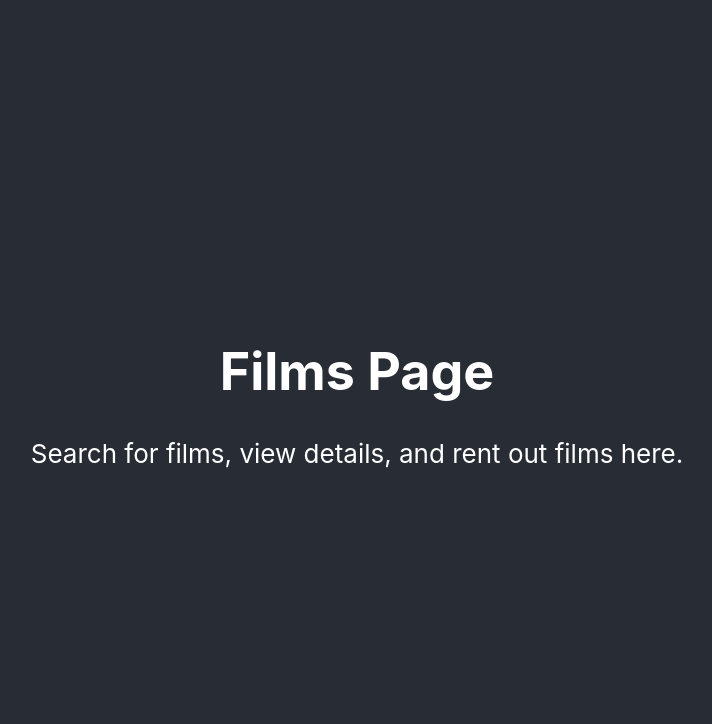
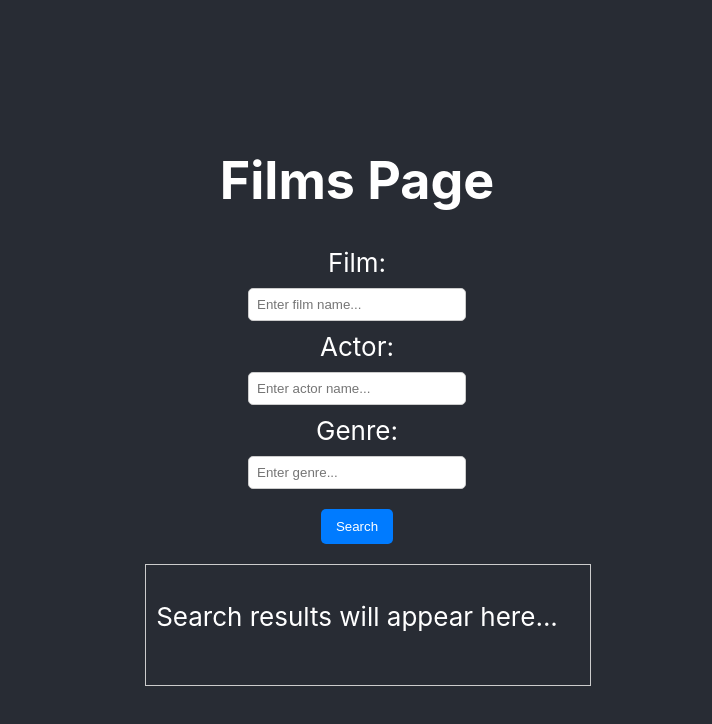
Before and after one commit to nickstern2002/sakila-frontend, a React (Create React App) app: page /films in a window 1280 px wide. Shown: the top 724 px of the page, without its empty margins (283-995 px from the left). Built offline with nearby package versions, Linux system fonts and the light colour scheme.

Commit message:
feat: add search function into films page

```diff
--- /dev/null
+++ b/src/components/FilmsPage.css
@@ -0,0 +1,42 @@
+.films-container {
+    text-align: center;
+    padding: 20px;
+}
+
+.search-box {
+    display: flex;
+    flex-direction: column;
+    align-items: center;
+    gap: 10px;
+    margin-bottom: 20px;
+}
+
+input {
+    padding: 8px;
+    width: 200px;
+    border: 1px solid #ccc;
+    border-radius: 5px;
+}
+
+.search-button {
+    padding: 10px 15px;
+    background-color: #007bff;
+    color: white;
+    border: none;
+    border-radius: 5px;
+    cursor: pointer;
+    margin-top: 10px;
+}
+
+.search-button:hover {
+    background-color: #0056b3;
+}
+
+.results-box {
+    border: 1px solid #ccc;
+    min-height: 100px;
+    width: 100%;
+    padding: 10px;
+    margin: 20px auto 0;
+    text-align: left;
+}
--- a/src/components/FilmsPage.js
+++ b/src/components/FilmsPage.js
@@ -1,10 +1,73 @@
-import React from "react";
+import React, { useState } from "react";
+import "./FilmsPage.css";
 
 const FilmsPage = () => {
+    const [filmQuery, setFilmQuery] = useState("");
+    const [actorQuery, setActorQuery] = useState("");
+    const [genreQuery, setGenreQuery] = useState("");
+    const [searchResults, setSearchResults] = useState([]); // Store backend results
+
+    // Function to handle search button click
+    const handleSearch = () => {
+        console.log("Searching for:", { filmQuery, actorQuery, genreQuery });
+
+        // Backend API URL (to be created in Flask)
+        const searchURL = `http://127.0.0.1:5000/films?film=${filmQuery}&actor=${actorQuery}&genre=${genreQuery}`;
+
+        fetch(searchURL)
+            .then((response) => response.json())
+            .then((data) => {
+                setSearchResults(data); // Store results
+            })
+            .catch((error) => {
+                console.error("Error fetching search results:", error);
+            });
+    };
+
     return (
-        <div>
+        <div className="films-container">
             <h1>Films Page</h1>
-            <p>Search for films, view details, and rent out films here.</p>
+
+            {/* Search Inputs */}
+            <div className="search-box">
+                <label>Film:</label>
+                <input
+                    type="text"
+                    value={filmQuery}
+                    onChange={(e) => setFilmQuery(e.target.value)}
+                    placeholder="Enter film name..."
+                />
+
+                <label>Actor:</label>
+                <input
+                    type="text"
+                    value={actorQuery}
+                    onChange={(e) => setActorQuery(e.target.value)}
+                    placeholder="Enter actor name..."
+                />
+
+                <label>Genre:</label>
+                <input
+                    type="text"
+                    value={genreQuery}
+                    onChange={(e) => setGenreQuery(e.target.value)}
+                    placeholder="Enter genre..."
+                />
+
+                {/* Search Button */}
+                <button onClick={handleSearch} className="search-button">Search</button>
+            </div>
+
+            {/* Results Box */}
+            <div className="results-box">
+                {searchResults.length > 0 ? (
+                    searchResults.map((film, index) => (
+                        <p key={index}>{film.title} - {film.genre} ({film.release_year})</p>
+                    ))
+                ) : (
+                    <p>Search results will appear here...</p>
+                )}
+            </div>
         </div>
     );
 };
```
